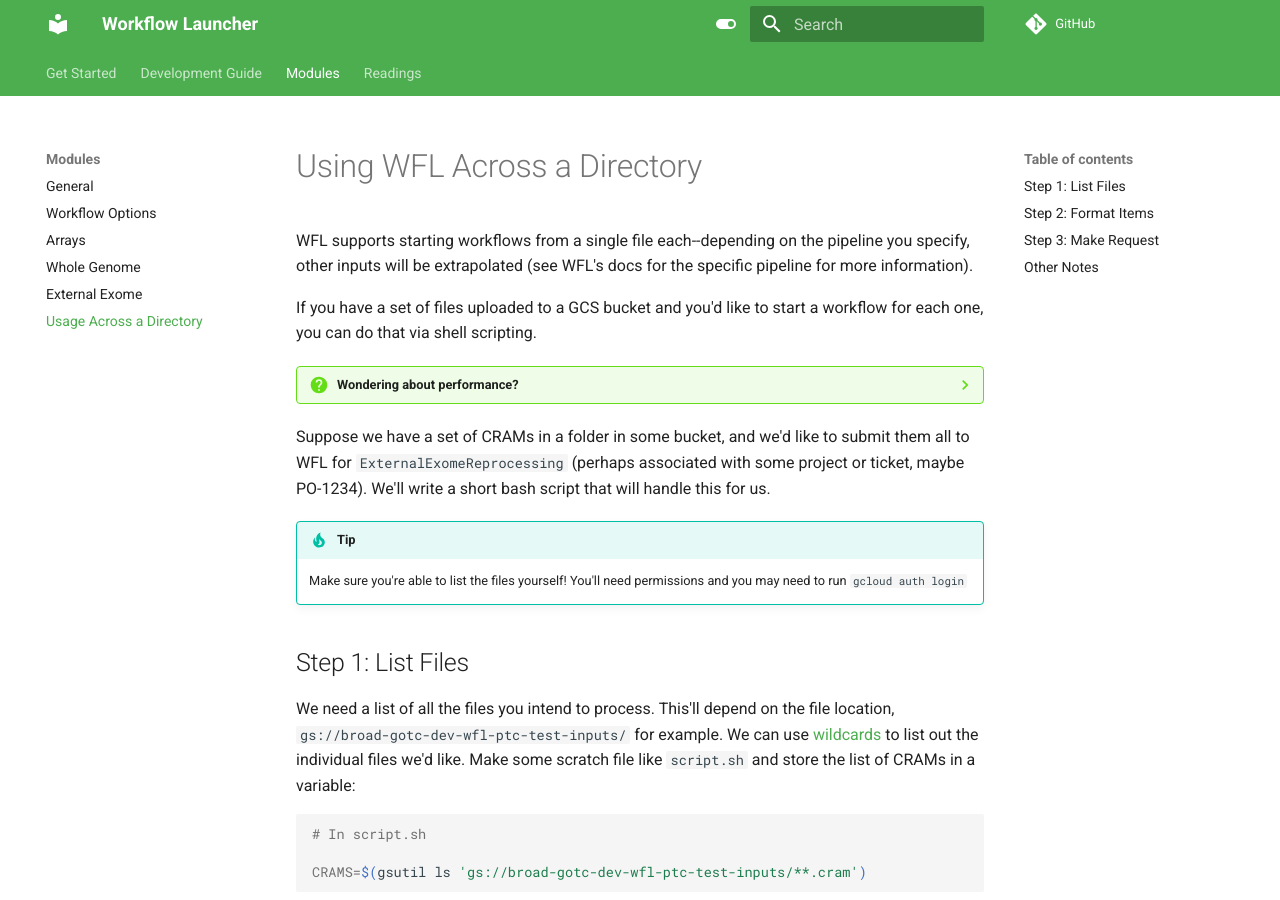
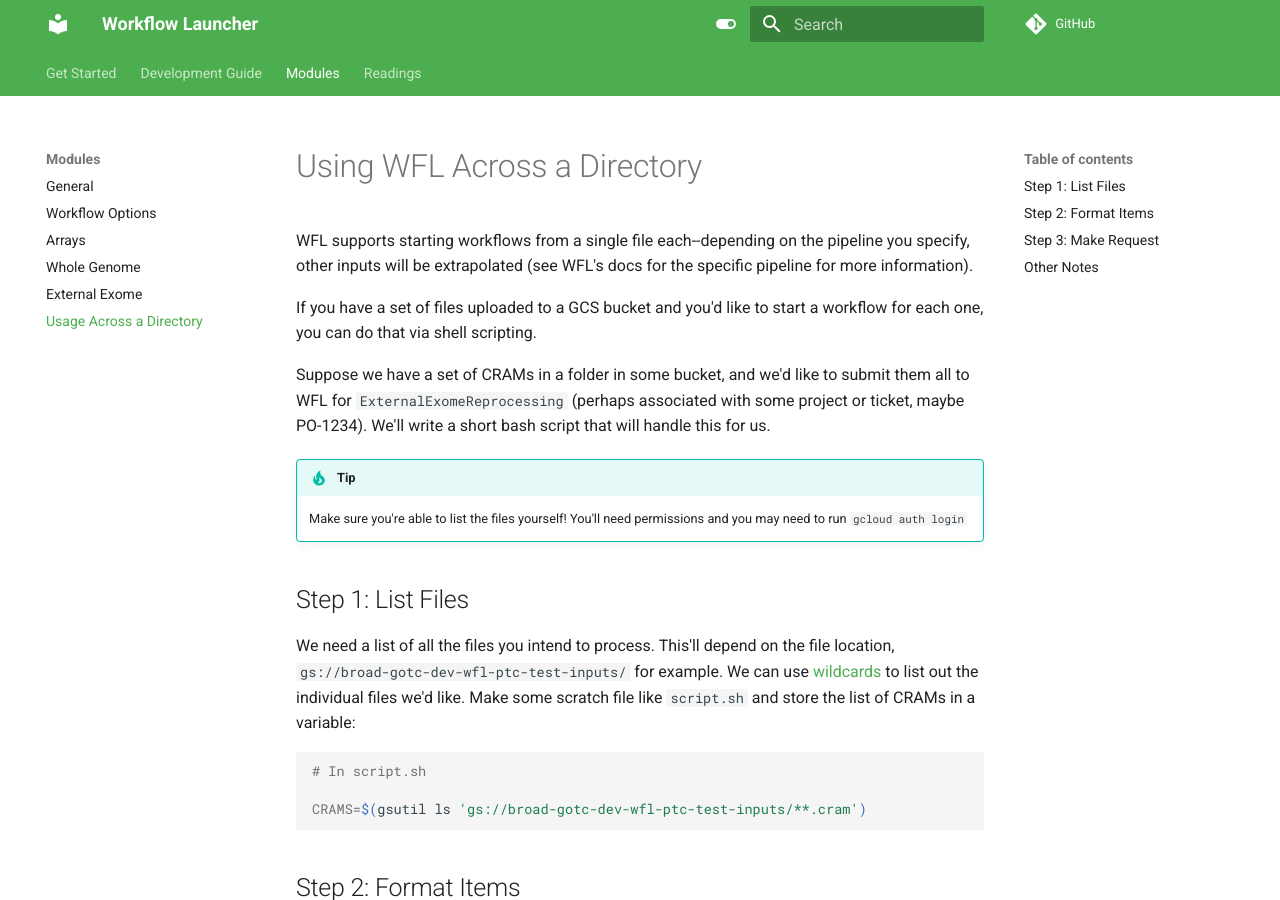
Before and after one commit to broadinstitute/wfl, an MkDocs documentation site: the page built from docs/md/modules-directory-usage.md, in a window 1280 px wide and 900 px high. Built offline with MkDocs 1.6.1 and Material for MkDocs 9.7.7, drawn with Linux system fonts in a browser that asks for light colours; comment, search, counter and statistics services are not loaded; some of the changed lines change nothing that is shown.

Commit message:
Address comments.

```diff
--- a/docs/md/modules-directory-usage.md
+++ b/docs/md/modules-directory-usage.md
@@ -6,11 +6,6 @@ for the specific pipeline for more information).
 
 If you have a set of files uploaded to a GCS bucket and you'd like to start
 a workflow for each one, you can do that via shell scripting.
-
-??? question "Wondering about performance?"
-    WFL has been updated to use Cromwell's `/api/workflows/{version}/batch`
-    endpoint to submit your samples in a batch, so you don't have to worry
-    about submitting too many samples in a single workload will break WFL.
 
 Suppose we have a set of CRAMs in a folder in some bucket, and we'd like to
 submit them all to WFL for `ExternalExomeReprocessing` (perhaps associated with
```
